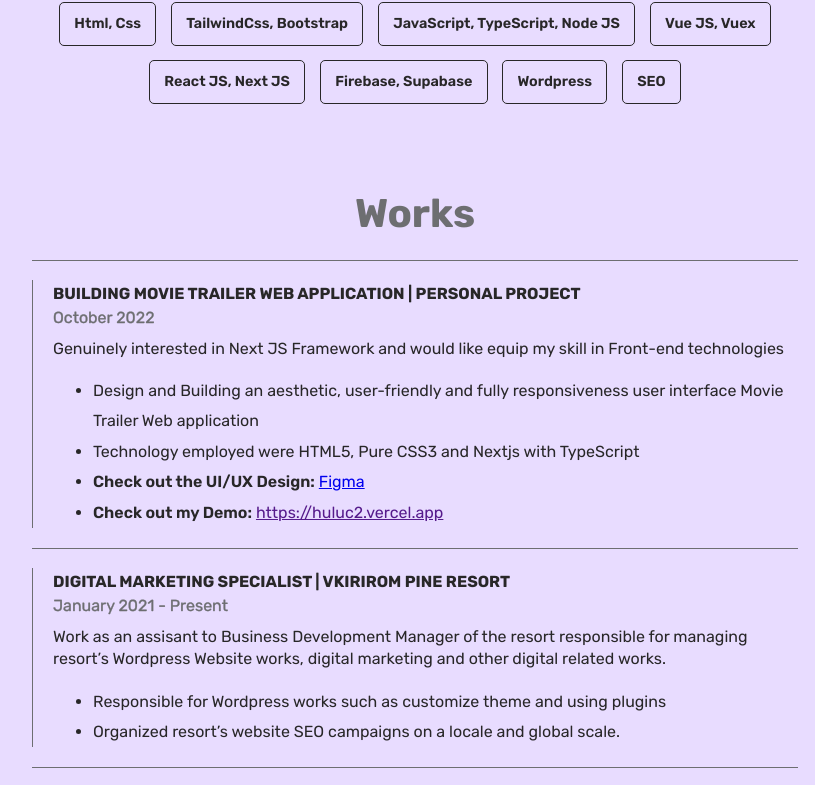
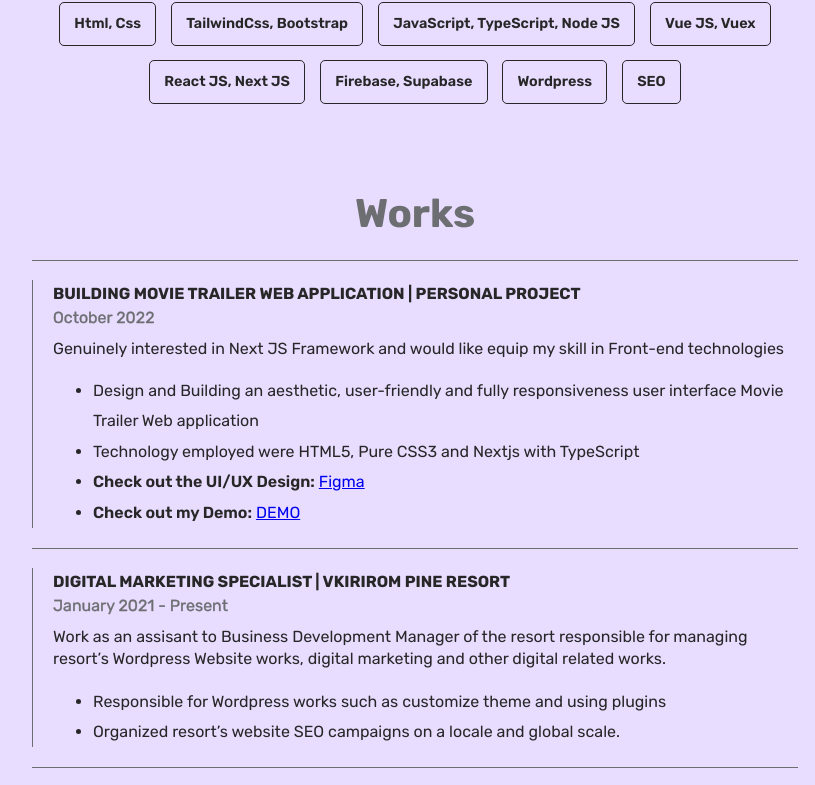
Before and after one commit to SosSokleng99/my-porfolio, a Next.js app: page / in a window 1280 px wide. Shown: the part 1333-2118 px from the top of the page, without its empty margins (225-1040 px from the left). Built offline with nearby package versions, Linux system fonts and the light colour scheme.

Commit message:
Update Website URL

```diff
--- a/pages/index.tsx
+++ b/pages/index.tsx
@@ -144,7 +144,7 @@ export default function Home() {
                 <li>Design and Building an aesthetic, user-friendly and fully responsiveness user interface Movie Trailer Web application</li>
                 <li>Technology employed were HTML5, Pure CSS3 and Nextjs with TypeScript</li>
                 <li><span>Check out the UI/UX Design:</span> <a href="https://www.figma.com/file/r1wXRoUxq0OzQ3HssO5BLI/HULU-CLONE?node-id=0%3A1&t=8apkiPLCrBoAZStW-1">Figma</a></li>
-                <li><span>Check out my Demo:</span> <a href="">https://huluc2.vercel.app</a></li>
+                <li><span>Check out my Demo:</span> <a href="https://huluc2.vercel.app">DEMO</a></li>
               </ul>
 
             </div>
```
